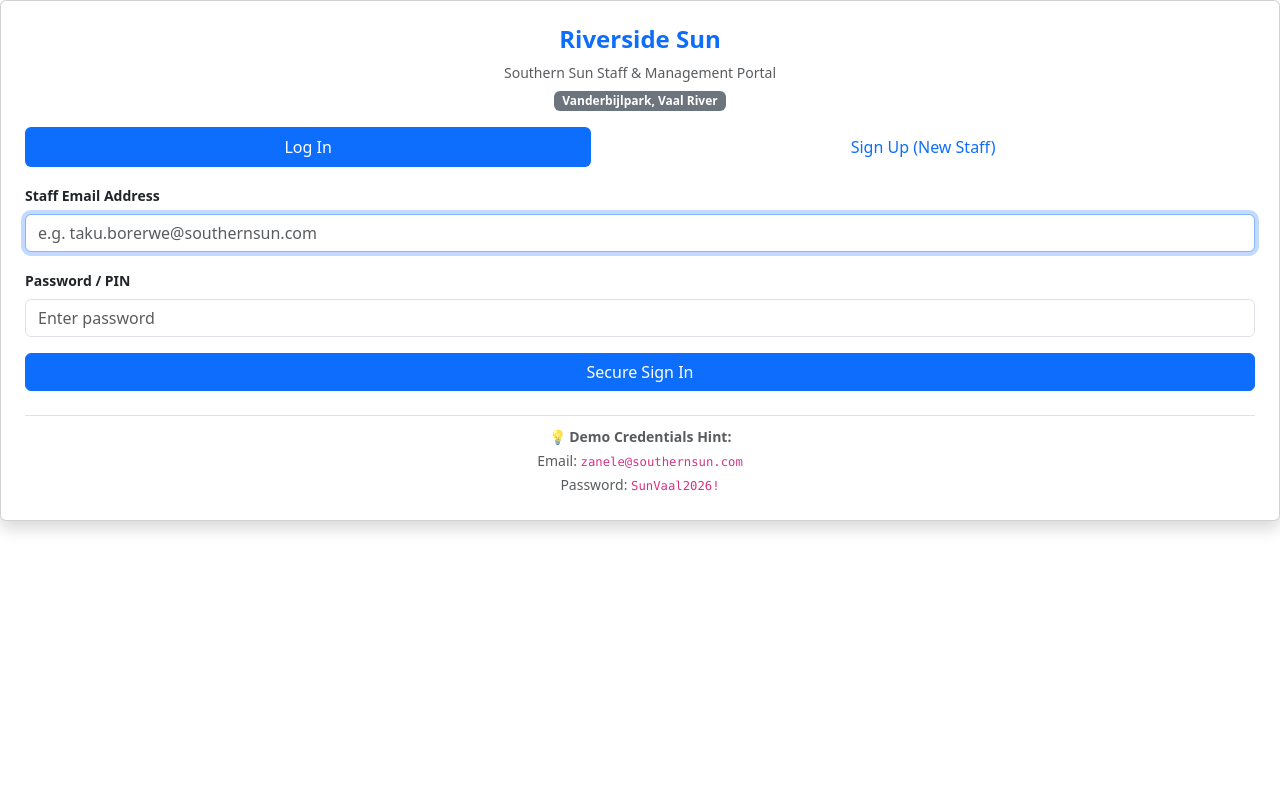
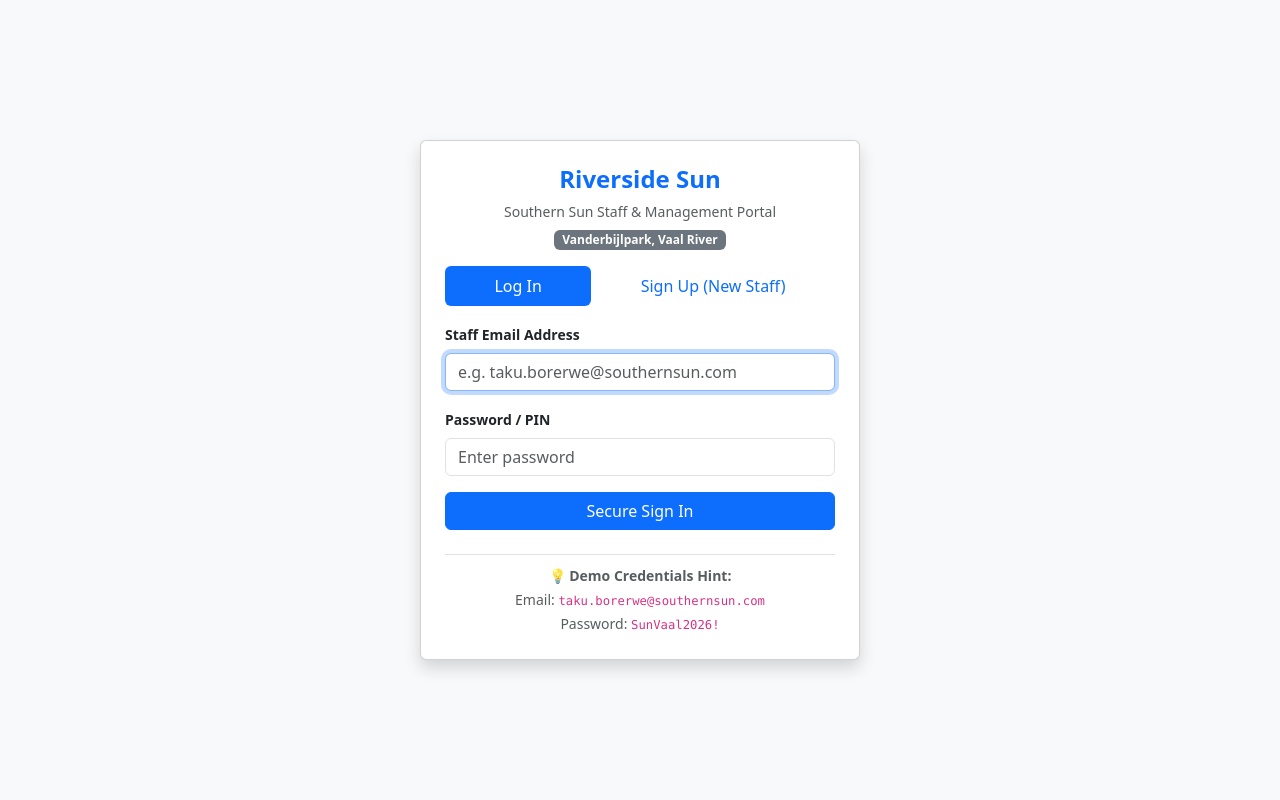
Before and after one commit to Zanele6293/Web-Based-Honeypot-and-Threat-Monitoring-Dashboard, a Flask app: page /secret-admin-portal in a window 1280 px wide. Run offline with Flask 3, Linux system fonts and the light colour scheme.

Commit message:
m fixed the honeypot

```diff
--- a/templates/login.html
+++ b/templates/login.html
@@ -3,24 +3,17 @@
     <head>
         <meta charset="UTF-8">
         <title>Riverside Sun - Staff Portal</title>
-    <!-- Bootstrap CSS Framework for rapid, responsive UI design -->
         <link href="https://cdn.jsdelivr.net/npm/bootstrap@5.3.0/dist/css/bootstrap.min.css" rel="stylesheet">
-    <!-- Separate Custom Stylesheet linked dynamically via Flask's url_for -->
-    <link rel="stylesheet" href="{{ url_for('static', filename='style.css') }}">
     </head>
-<body class="login-body">
+    <body class="bg-light d-flex align-items-center justify-content-center vh-100">
 
-    <!-- Main Authentication Container Card -->
-    <div class="card shadow p-4 login-card">
-
-        <!-- Header Branding: Hotel Information & Location -->
+    <div class="card shadow p-4" style="width: 440px;">
         <div class="text-center mb-3">
             <h4 class="fw-bold text-primary">Riverside Sun</h4>
             <p class="text-muted small mb-1">Southern Sun Staff & Management Portal</p>
             <span class="badge bg-secondary">Vanderbijlpark, Vaal River</span>
         </div>
 
-        <!-- Navigation Tabs: Toggles between Log In and Sign Up views -->
         <ul class="nav nav-pills nav-fill mb-3">
             <li class="nav-item">
                 <a class="nav-link active" href="/secret-admin-portal?action=login">Log In</a>
@@ -30,42 +23,33 @@
             </li>
         </ul>
 
-        <!-- Conditional Error Message Alert (Triggers if authentication or WAF blocks occur) -->
+
         {% if error %}
             <div class="alert alert-danger text-center py-2 small" role="alert">
                 {{ error }}
             </div>
         {% endif %}
 
-        <!-- Core Authentication Form (Targeted by the Honeypot backend route) -->
         <form method="POST">
-            <!-- Hidden input to track user intent (Log In vs Sign Up action type) -->
             <input type="hidden" name="form_type" value="{{ action.capitalize() if action else 'Login' }}">
 
-            <!-- Staff Email Input Field -->
         <div class="mb-3">
                 <label class="form-label small fw-bold">Staff Email Address</label>
                 <input type="email" name="username" class="form-control" placeholder="e.g. taku.borerwe@southernsun.com" required autofocus>
         </div>
-
-            <!-- Password / PIN Input Field (Monitored by WAF for payload injection signatures) -->
         <div class="mb-3">
                 <label class="form-label small fw-bold">Password / PIN</label>
                 <input type="password" name="password" class="form-control" placeholder="Enter password" required>
         </div>
 
-            <!-- Submit Button -->
         <button type="submit" class="btn btn-primary w-100">Secure Sign In</button>
         </form>
 
-        <!-- Evaluator / Demo Helper Hint Box -->
         <div class="mt-4 pt-2 border-top text-center">
-            <small class="text-muted demo-hint">💡 <strong>Demo Credentials Hint:</strong><br>
-            Email: <code>zanele@southernsun.com</code><br>
+            <small class="text-muted">💡 <strong>Demo Credentials Hint:</strong><br>
+            Email: <code>taku.borerwe@southernsun.com</code><br>
             Password: <code>SunVaal2026!</code></small>
         </div>
-
     </div>
-
     </body>
 </html>
```
Also changed, not shown: styles/style.css (added, +30 -0 lines), README.md. Lines whose indentation alone changed are shown as unchanged.
